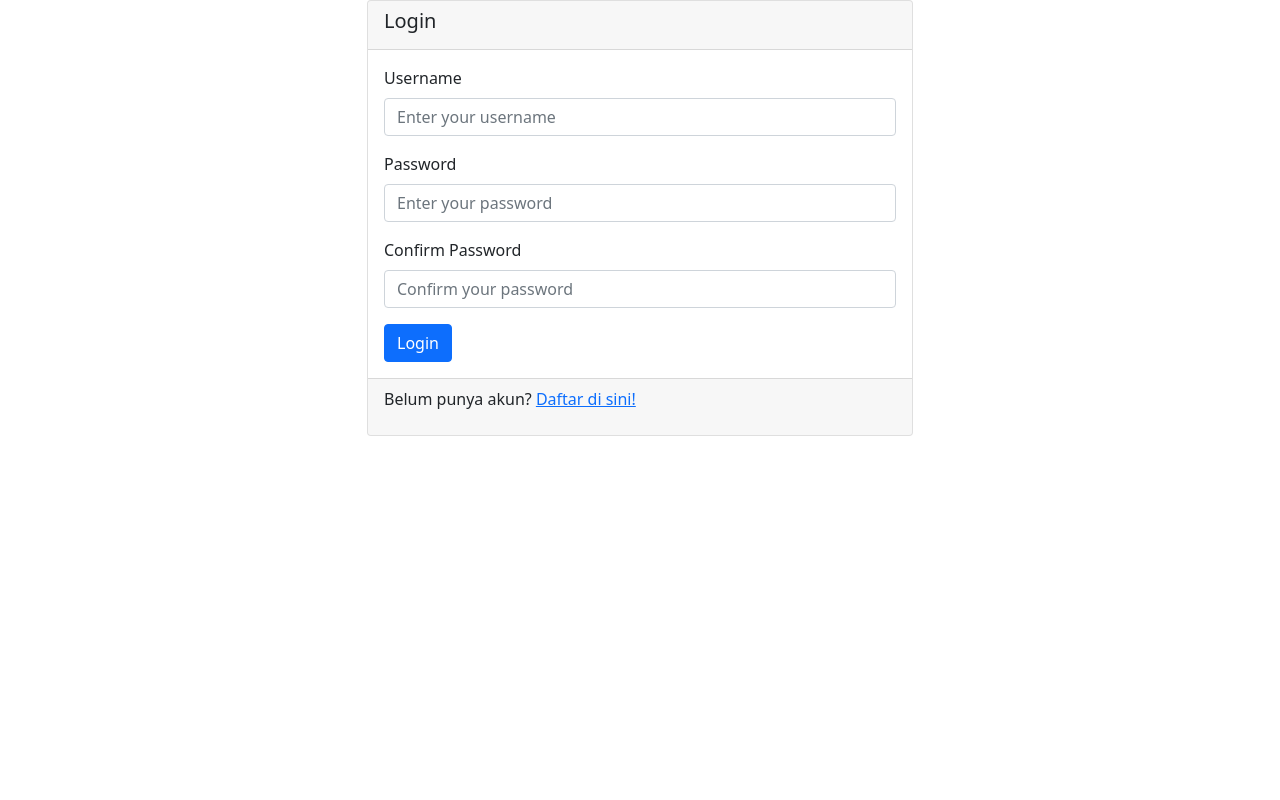
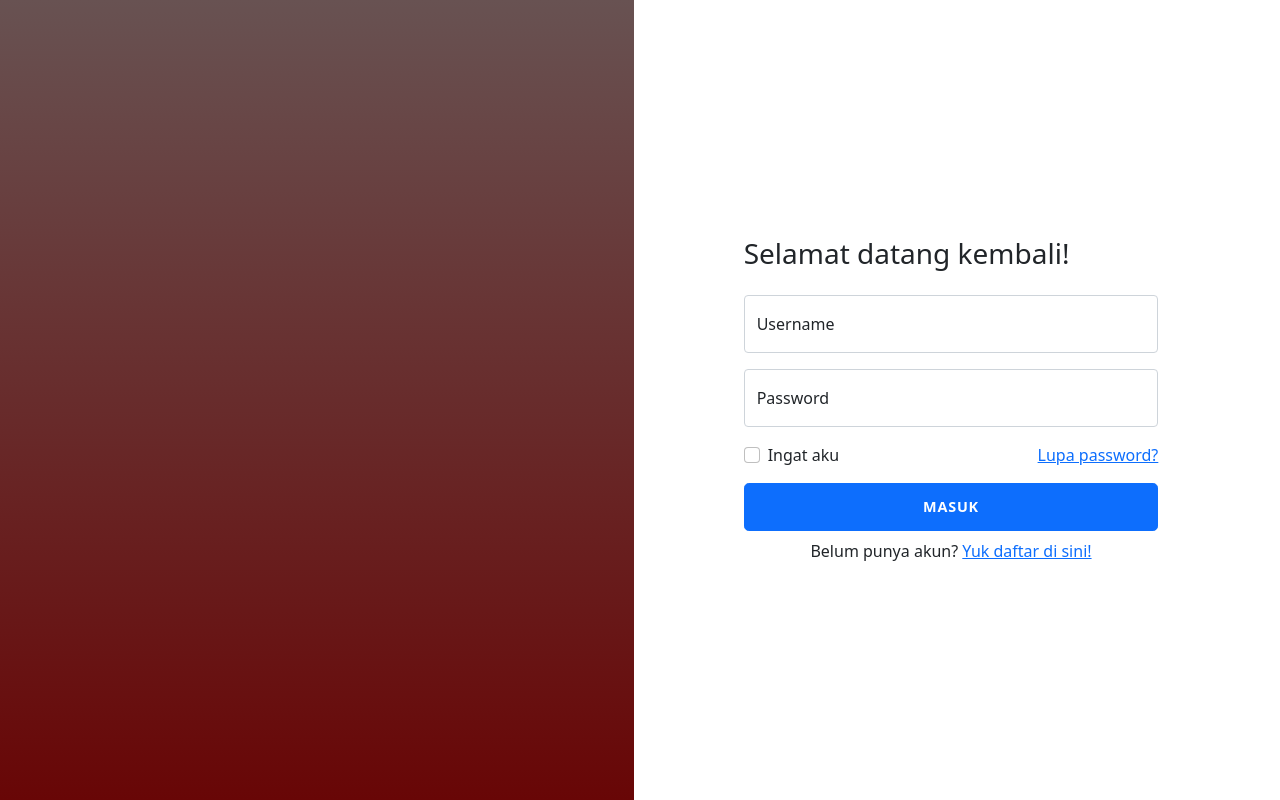
Before and after one commit to mesayuazra/Petshop, a Flask app: page /login in a window 1280 px wide. Run offline with Flask 3, Linux system fonts and the light colour scheme.

Commit message:
login register updated

```diff
--- a/static/styleSign.css
+++ b/static/styleSign.css
@@ -1,13 +1,19 @@
-body {
-  font-family: Arial, sans-serif;
-  display: flex;
-  height: 100vh;
-  width: 100%;
-  margin: 0;
-  padding: 0;
+.login {
+  min-height: 100vh;
 }
 
-.container {
-  display: flex;
-  flex: 1;
+.bg-image {
+  background-image: linear-gradient(rgb(104, 82, 82),rgb(104, 6, 6));
+  background-size: cover;
+  background-position: center;
 }
+
+.login-heading {
+  font-weight: 300;
+}
+
+.btn-login {
+  font-size: 0.9rem;
+  letter-spacing: 0.05rem;
+  padding: 0.75rem 1rem;
+}
--- a/templates/login.html
+++ b/templates/login.html
@@ -1,93 +1,67 @@
-<!-- <!DOCTYPE html>
+<!DOCTYPE html>
 <html lang="en">
 
 <head>
   <meta charset="UTF-8">
   <meta name="viewport" content="width=device-width, initial-scale=1.0">
-  <title>Sign In</title>
-
+  <title>Login</title>
   <link href="https://cdn.jsdelivr.net/npm/bootstrap@5.1.3/dist/css/bootstrap.min.css" rel="stylesheet"
     integrity="sha384-1BmE4kWBq78iYhFldvKuhfTAU6auU8tT94WrHftjDbrCEXSU1oBoqyl2QvZ6jIW3" crossorigin="anonymous">
-  <script src="https://cdn.jsdelivr.net/npm/bootstrap@5.1.3/dist/js/bootstrap.bundle.min.js"
-    integrity="sha384-ka7Sk0Gln4gmtz2MlQnikT1wXgYsOg+OMhuP+IlRH9sENBO0LRn5q+8nbTov4+1p"
-    crossorigin="anonymous"></script>
-  <link rel="stylesheet" href="{{ url_for('static', filename='styleSign.css') }}">
+  <link rel="stylesheet" href="{{url_for('static', filename='styleSign.css')}}">
 </head>
 
 <body>
-  <div class="container" style="margin-right: 0px; padding-right: 0px;">
-    <h2>Excited to try our features?</h2>
-    <img src="{{ url_for('static', filename='') }}" alt="Your Image">
-    <div class="login-form">
-      <form action="" method="">
-        <h2>Sign Up</h2>
-        <div class="form-floating mb-3 mt-5 input-container">
-          <input type="text" class="form-control" id="floatingInput" placeholder="Username" required>
-          <label for="floatingInput">Username</label>
-        </div>
-        <div class="form-floating mb-3 input-container">
-          <input type="password" class="form-control" id="floatingPassword" placeholder="Password" required>
-          <label for="floatingPassword">Password</label>
-        </div>
-        <div class="form-floating mb-5 input-container">
-          <input type="password" class="form-control" id="floatingPassword" placeholder="Password" required>
-          <label for="floatingPassword">Confirm Password</label>
-        </div>
-        <button type="submit" onclick="signUp()">Sign Up</button>
-      </form>
-      <div class="signup-link">
-        Sudah punya akun? <a href="/signIn">Yuk login!</a>
-      </div>
-    </div>
-  </div>
-  </div>
-  </div>
+  <div class="container-fluid ps-md-0">
+    <div class="row g-0">
+      <div class="d-none d-md-flex col-md-4 col-lg-6 bg-image"></div>
+      <div class="col-md-8 col-lg-6">
+        <div class="login d-flex align-items-center py-5">
+          <div class="container">
+            <div class="row">
+              <div class="col-md-9 col-lg-8 mx-auto">
+                <h3 class="login-heading mb-4">Selamat datang kembali!</h3>
 
-</body>
+                <!-- Sign In Form -->
+                <form>
+                  <div class="form-floating mb-3">
+                    <input type="email" class="form-control" id="floatingInput" placeholder="name@example.com">
+                    <label for="floatingInput">Username</label>
+                  </div>
+                  <div class="form-floating mb-3">
+                    <input type="password" class="form-control" id="floatingPassword" placeholder="Password">
+                    <label for="floatingPassword">Password</label>
+                  </div>
 
-</html> -->
+                  <div class="form-check d-flex justify-content-between align-items-center mb-3">
+                    <div>
+                      <input class="form-check-input" type="checkbox" value="" id="rememberPasswordCheck">
+                      <label class="form-check-label" for="rememberPasswordCheck">
+                        Ingat aku
+                      </label>
+                    </div>
+                    <a class="medium text-end" href="#">Lupa password?</a>
+                  </div>
 
-<!DOCTYPE html>
-<html lang="en">
-<head>
-  <meta charset="UTF-8">
-  <meta name="viewport" content="width=device-width, initial-scale=1.0">
-  <title>Login</title>
-  <link href="https://cdn.jsdelivr.net/npm/bootstrap@5.1.3/dist/css/bootstrap.min.css" rel="stylesheet" integrity="sha384-1BmE4kWBq78iYhFldvKuhfTAU6auU8tT94WrHftjDbrCEXSU1oBoqyl2QvZ6jIW3" crossorigin="anonymous">
-</head>
-<body>
-  <div class="container">
-    <div class="row justify-content-center">
-      <div class="col-md-6">
-        <div class="card">
-          <div class="card-header">
-            <h5 class="card-title">Login</h5>
-          </div>
-          <div class="card-body">
-            <form action="" method="post">
-              <div class="mb-3">
-                <label for="username" class="form-label">Username</label>
-                <input type="text" class="form-control" id="username" name="username" placeholder="Enter your username">
+                  <div class="d-grid">
+                    <button class="btn btn-lg btn-primary btn-login text-uppercase fw-bold mb-2"
+                      type="submit">Masuk</button>
+                    <div class="text-center">
+                      <span>Belum punya akun? </span><a class="medium" href="/register">Yuk daftar di sini! </a>
+                    </div>
+                  </div>
+
+                </form>
               </div>
-              <div class="mb-3">
-                <label for="password" class="form-label">Password</label>
-                <input type="password" class="form-control" id="password" name="password" placeholder="Enter your password">
-              </div>
-              <div class="mb-3">
-                <label for="confirmPassword" class="form-label">Confirm Password</label>
-                <input type="password" class="form-control" id="confirmPassword" name="confirmPassword" placeholder="Confirm your password">
-              </div>
-              <button type="submit" class="btn btn-primary">Login</button>
-            </form>
-          </div>
-          <div class="card-footer">
-            <p>Belum punya akun? <a href="/register">Daftar di sini!</a></p>
+            </div>
           </div>
         </div>
       </div>
     </div>
   </div>
 
-  <script src="https://cdn.jsdelivr.net/npm/bootstrap@5.1.3/dist/js/bootstrap.bundle.min.js" integrity="sha384-ka7Sk0Gln4gmtz2MlQnikT1wXgYsOg+OMhuP+IlRH9sENBO0LRn5q+8nbTov4+1p" crossorigin="anonymous"></script>
+  <script src="https://cdn.jsdelivr.net/npm/bootstrap@5.1.3/dist/js/bootstrap.bundle.min.js"
+    integrity="sha384-ka7Sk0Gln4gmtz2MlQnikT1wXgYsOg+OMhuP+IlRH9sENBO0LRn5q+8nbTov4+1p"
+    crossorigin="anonymous"></script>
 </body>
+
 </html>
```
Also changed, not shown: templates/register.html (+34 -70 lines).
